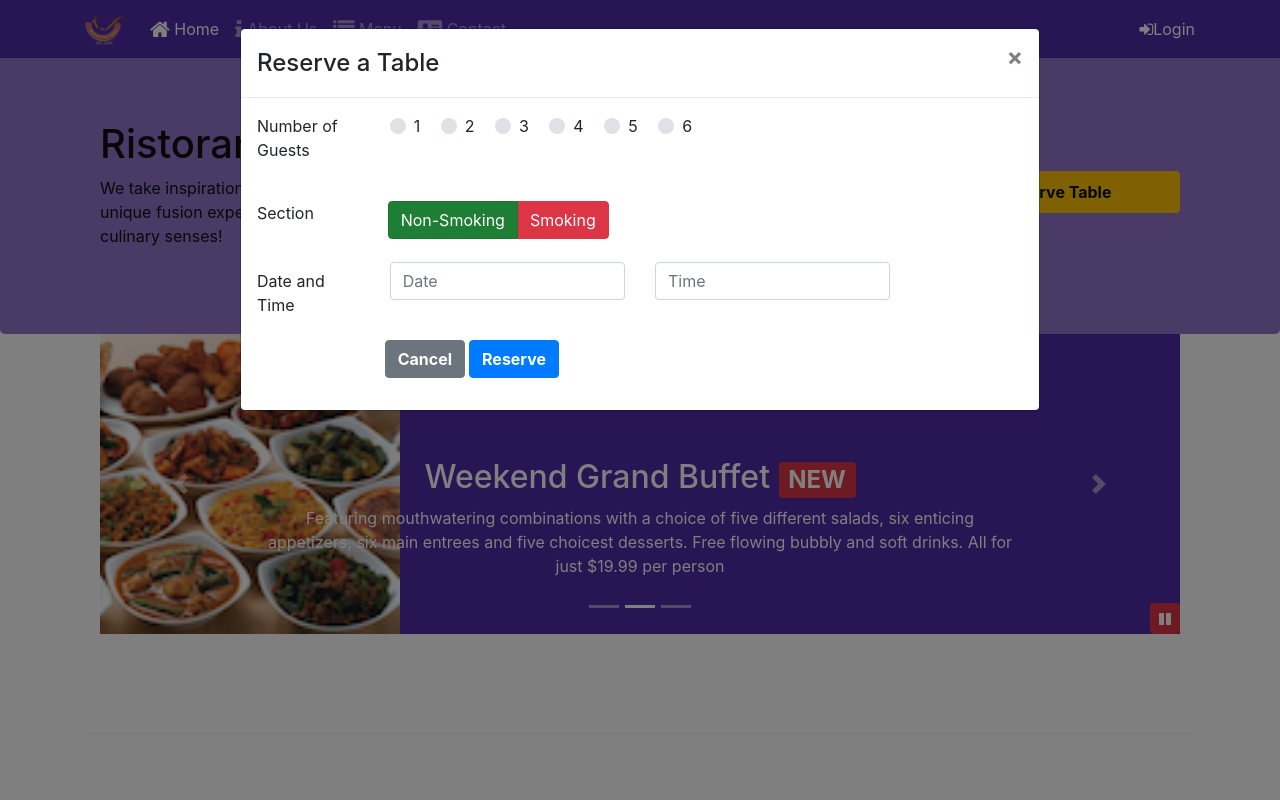
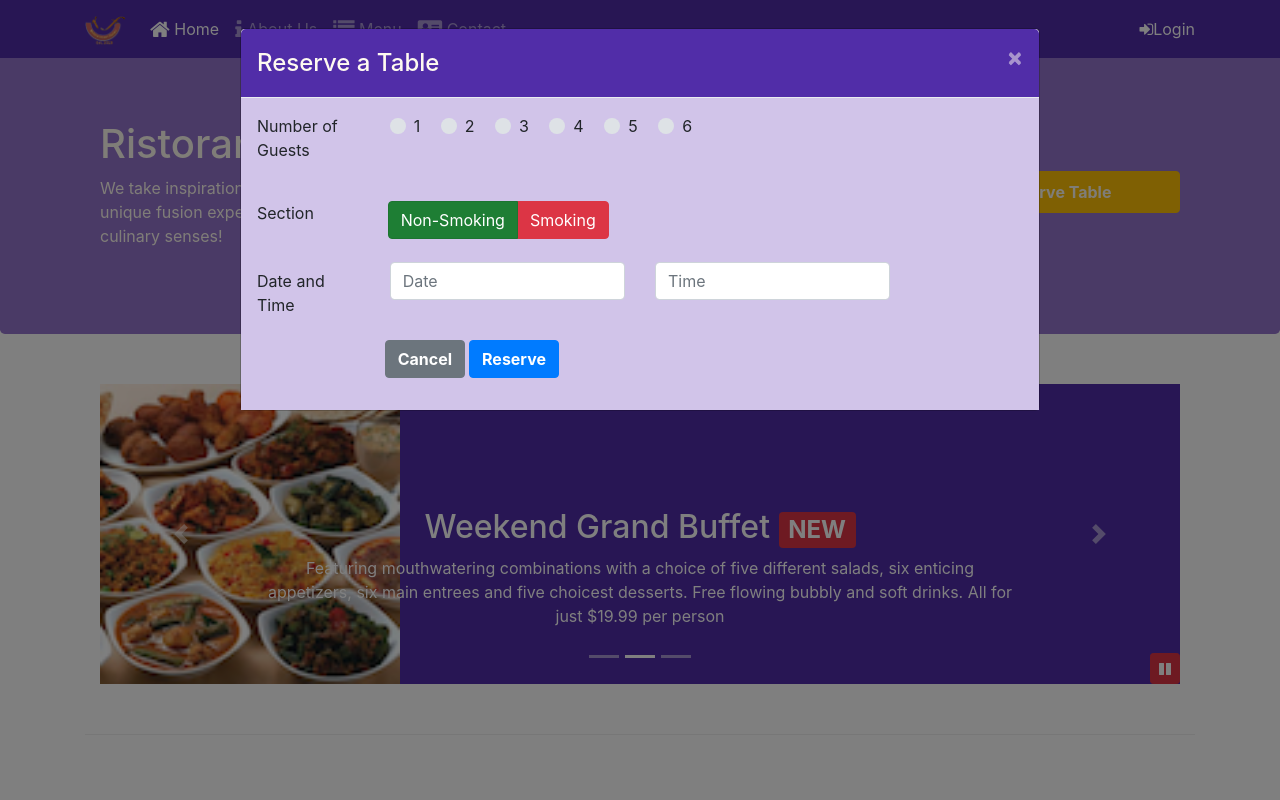
Before and after one commit to AnikaNarang9/FrontEndProject, a website: page index.html in a window 1280 px wide. Both pictures are taken after a click on the button "Reserve Table". Shown: the top 800 px of the page. Drawn offline with nearby package versions, Linux system fonts and the light colour scheme.

Commit message:
Applying JQuery and Sass to Modals

```diff
--- a/css/style.scss
+++ b/css/style.scss
@@ -15,7 +15,7 @@ $carousel-item-height:300px;
   @include zero-margin(0px,0px);
 }
 .row-content{
-@include zero-margin(0px,0px);
+@include zero-margin(50px,0px);
 border-bottom: 1px ridge;
 min-height: 400px;
 }
@@ -26,7 +26,13 @@ min-height: 400px;
 .jumbotron{
   @include zero-margin(70px,30px);
   background: $background-light;
-  color: #0f0f0f;
+  color: floralwhite;
+
+}
+address{
+    font-size:80%;
+    margin:0px;
+    color:#0f0f0f;
 }
 body{
   padding: 50px 0px 0px 0px;
@@ -60,3 +66,15 @@ body{
   bottom: 0px;
   z-index: 1;
 }
+.modal-body{
+  background-color: $background-pale;
+}
+.modal-header{
+  background-color: $background-dark;
+  color: floralwhite;
+}
+.modal{
+  .close{
+    color: floralwhite;
+  }
+}
--- a/index.html
+++ b/index.html
@@ -36,7 +36,8 @@
         </div>
 
       </div>
-      <button class="navbar-toggler" type="button" data-toggle="collapse" data-target="#Navbar" >
+      <button id="loginButton" class="navbar-toggler" type="button"  >
+        <!-- data-toggle="collapse" data-target="#Navbar" -->
         <span class="navbar-toggler-icon"></span>
       </button>
     </nav>
@@ -88,9 +89,9 @@
                   <img src="img/logo.png" class="img-fluid" alt="logo">
                 </div>
                 <div class=" col-12 col-sm-3 align-self-center ">
-                  <a role="button" data-target="#reserveModal" data-toggle="modal" class=" btn btn-warning btn-block nav-link">
+                  <a id="reserveButton" role="button" class=" btn btn-warning btn-block nav-link">
                     <strong>Reserve Table</strong></a>
-                  <!-- <button class="btn-lg btn btn-warning " type="button">Reserve Table</button> -->
+
                 </div>
             </div>
         </div>
@@ -162,7 +163,7 @@
               </div>
               <div class="container">
                 <div class="row form-group">
-                  <button type="button" class="btn btn-secondary offset-sm-2 mr-1" name="button"><strong>Cancel</strong></button>
+                  <button type="button" class="btn btn-secondary offset-sm-2 mr-1" data-dismiss="modal" name="button"><strong>Cancel</strong></button>
                   <button class="btn btn-primary " type="button" name="button"><strong>Reserve</strong></button>
                 </div>
               </div>
@@ -357,7 +358,21 @@
 
   });
 </script>
-
+<script>
+  $(document).ready(function(){
+    $("#loginButton").click(function(){
+      $('#loginModal').modal('toggle');
+    });
+  }
+);
+</script>
+<script>
+  $(document).ready(function(){
+    $("#reserveButton").click(function(){
+      $("#reserveModal").modal('toggle');
+    });
+  });
+</script>
 </body>
 
 </html>
```
Also changed, not shown: css/style.css.
